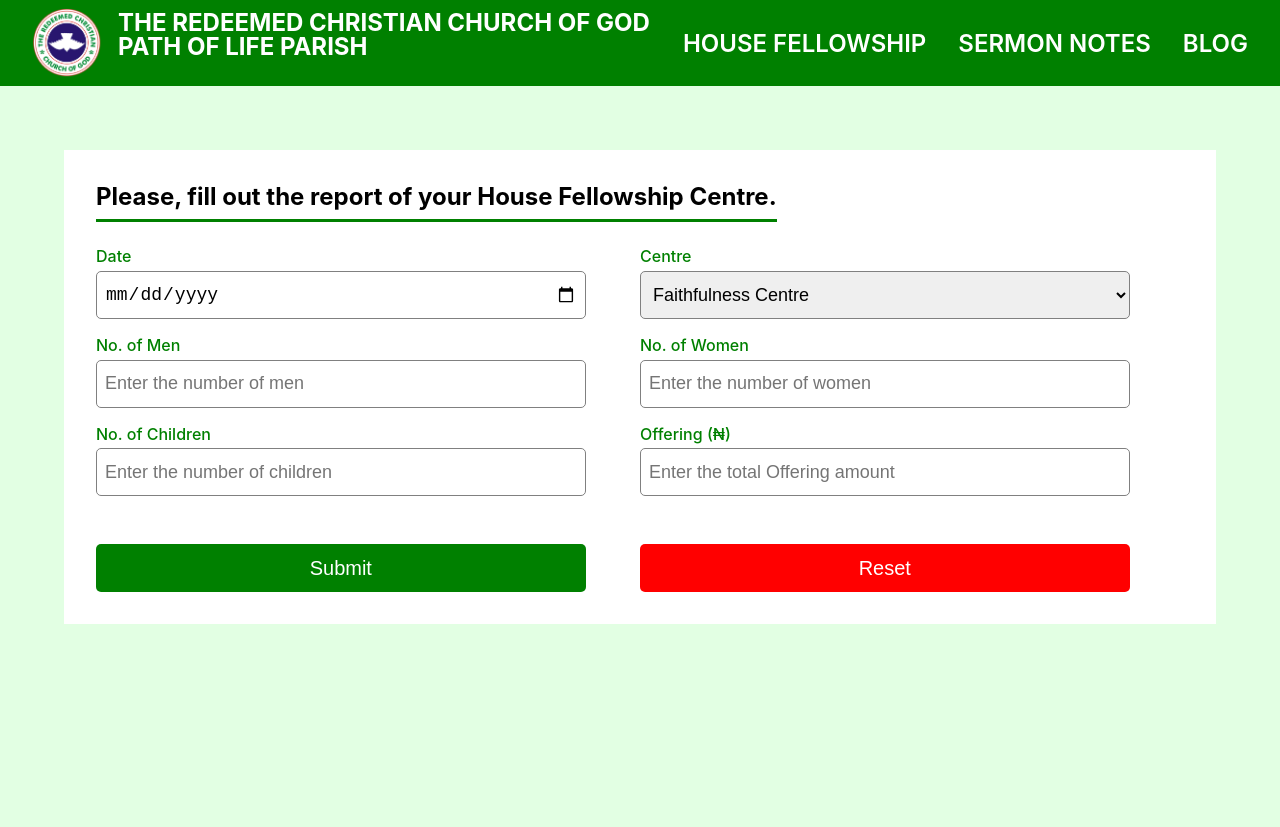
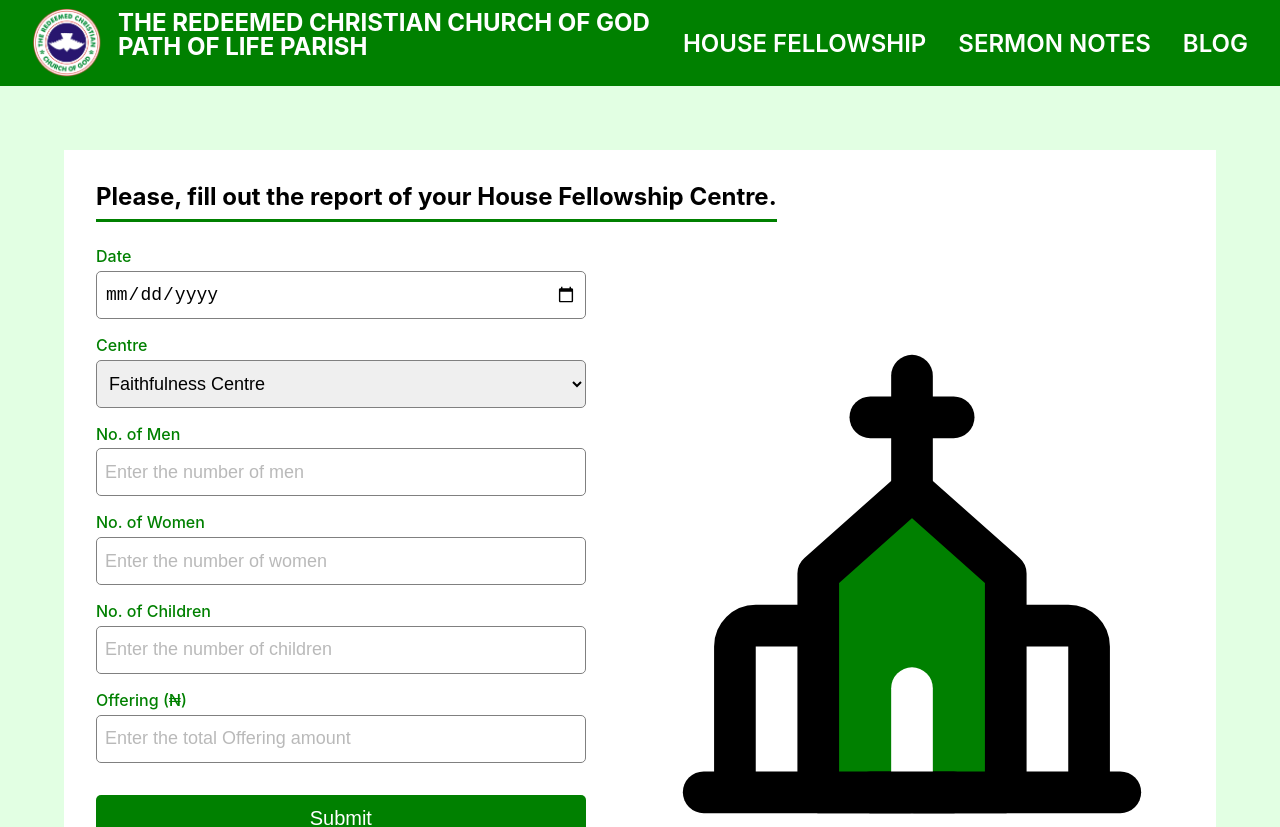
Before and after one commit to vincentabolarin/RCCG-POL-Website, a Next.js app: page /house-fellowship-report-form in a window 1280 px wide. Shown: the top 827 px of the page. Before the commit the page ends 800 px from the top, so only its background shows below. Built offline with nearby package versions, Linux system fonts and the light colour scheme.

Commit message:
change house fellowship report form to single-column layout

```diff
--- a/pages/house-fellowship-report-form.js
+++ b/pages/house-fellowship-report-form.js
@@ -2,6 +2,8 @@
 
 import Navbar from '../components/Navbar';
 import houseFellowships from '../constants/house-fellowship-centres.js';
+
+import Image from 'next/image';
 
 const HouseFellowshipReportForm = () => {
     return (
@@ -11,6 +13,7 @@
                     <h2>Please, fill out the report of your House Fellowship Centre.</h2>
 
                     <form className="form">
+                        <div>
                             <div className={styles.formItem}>
                                 <label htmlFor="date">Date</label>
                                 <input type="date" name="date" id="date" required />
@@ -55,6 +58,11 @@
                             <div className={styles.formItem}>
                                 <input type="reset" name="reset" id="reset" value="Reset" />
                             </div>
+                        </div>
+
+                        <div className={`${styles.formItem} ${styles.image}`}>
+                            <Image src="/church-building.svg" width="500px" height="500px" />
+                        </div>
                     </form>
                 </div>
             </div>
--- a/styles/house-fellowship-report-form.module.scss
+++ b/styles/house-fellowship-report-form.module.scss
@@ -35,6 +35,10 @@
                 outline: none;
                 border-radius: 5px;
                 border: 1px solid gray;
+
+                &::placeholder {
+                    opacity: 0.5;
+                }
             }
 
             input[type=submit] {
@@ -63,5 +67,11 @@
                 }
             }
         }
+
+        .image {
+            display: flex;
+            justify-content: center;
+            align-items: center;
+        }
     }
 }
```
Also changed, not shown: firebaseConfig.js (added), public/church-building.svg (added). Lines whose indentation alone changed are shown as unchanged.
